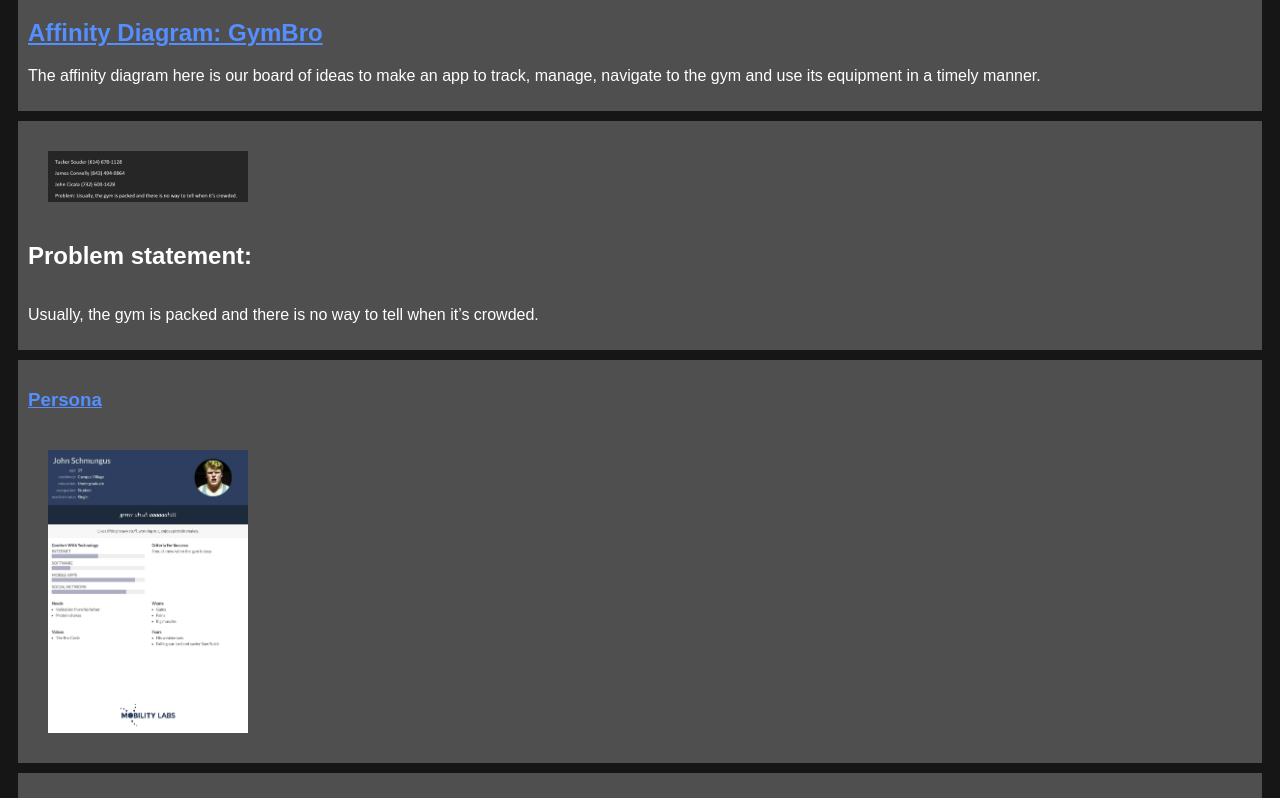
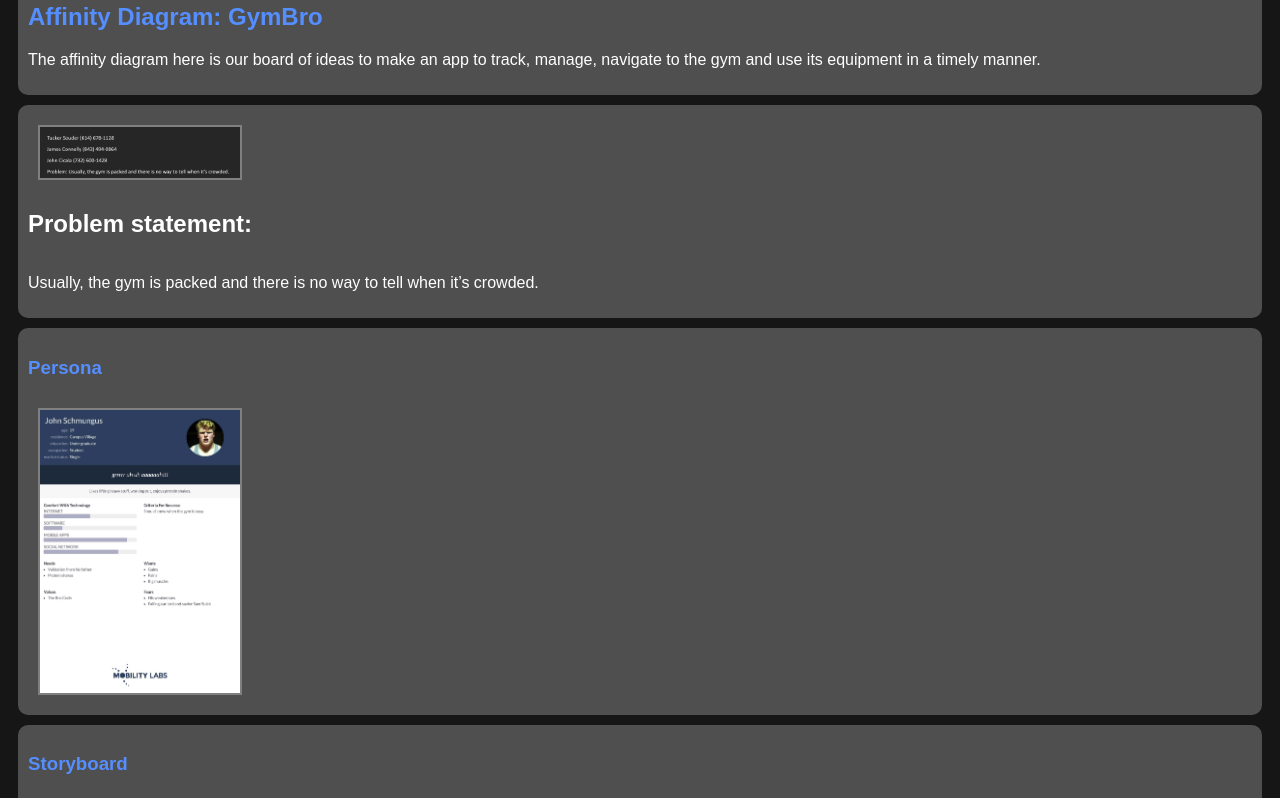
Before and after one commit to SynthwaveFox/SynthwaveFox.github.io, a plain HTML site: page index.html in a window 1280 px wide. Shown: the part 220-1018 px from the top of the page. Drawn offline with Linux system fonts and the light colour scheme.

Commit message:
added text decoration, img border

```diff
--- a/index.html
+++ b/index.html
@@ -11,7 +11,7 @@
       <section class="assign">
         <img src="images/affinity-diagram.png" />
         <section class"assign">
-            <a href="files/affinity-diagram.pdf" style="color:rgb(85, 142, 255)"><h2>Affinity Diagram: GymBro</h2></a>
+            <a href="files/affinity-diagram.pdf"><h2>Affinity Diagram: GymBro</h2></a>
             <p>
               The affinity diagram here is our board of ideas to make an app to track, manage, navigate to the gym and use its equipment in a timely manner.
             </p>
@@ -28,14 +28,14 @@
 </section>
 <!-- Persona -->
 <section class="assign">
-<a href="files/persona.pdf" style="color:rgb(85, 142, 255)"><h3>Persona</h3></a>
+<a href="files/persona.pdf"><h3>Persona</h3></a>
 <img src="images/persona.jpg"/>
 
 </section>
 
 <!-- Storyboard -->
 <section class="assign">
-  <a href="files/storyboard-doc.pdf" style="color:rgb(85, 142, 255)"><h3>Storyboard</h3></a>
+  <a href="files/storyboard-doc.pdf"><h3>Storyboard</h3></a>
 <img src="images/storyboard-img.png"/>
 <p>In this story, John Schmungus wants to work out but doesn't know if its a convenient time. He checks the GymBro app, which informs him that it is busy. He attends class and the gym clears up, letting him work out at a convenient time.</p>
 </section>
--- a/styles.css
+++ b/styles.css
@@ -9,6 +9,15 @@ h1 {
     text-align: left;
     margin: 10px;
 }
+h1:hover {
+    color: rgb(0, 238, 255);
+    text-align: left;
+    margin: 10px;
+}
+a {
+    text-decoration: none;
+    color: rgb(85, 142, 255)
+}
 .assign {
     background-color: rgb(79, 79, 79);
     margin: 10px;
@@ -16,9 +25,17 @@ h1 {
     display: flex;
     flex-direction: column;
     text-align: left;
+    border-radius: 10px;
 }
 .assign img {
     width: 200px;
     margin: 10px;
-    padding: 10px;
+    border: 2px solid gray;
+
 }
+.assign img:hover {
+    width: 200px;
+    margin: 10px;
+    border: 2px solid white;
+
+}
```
